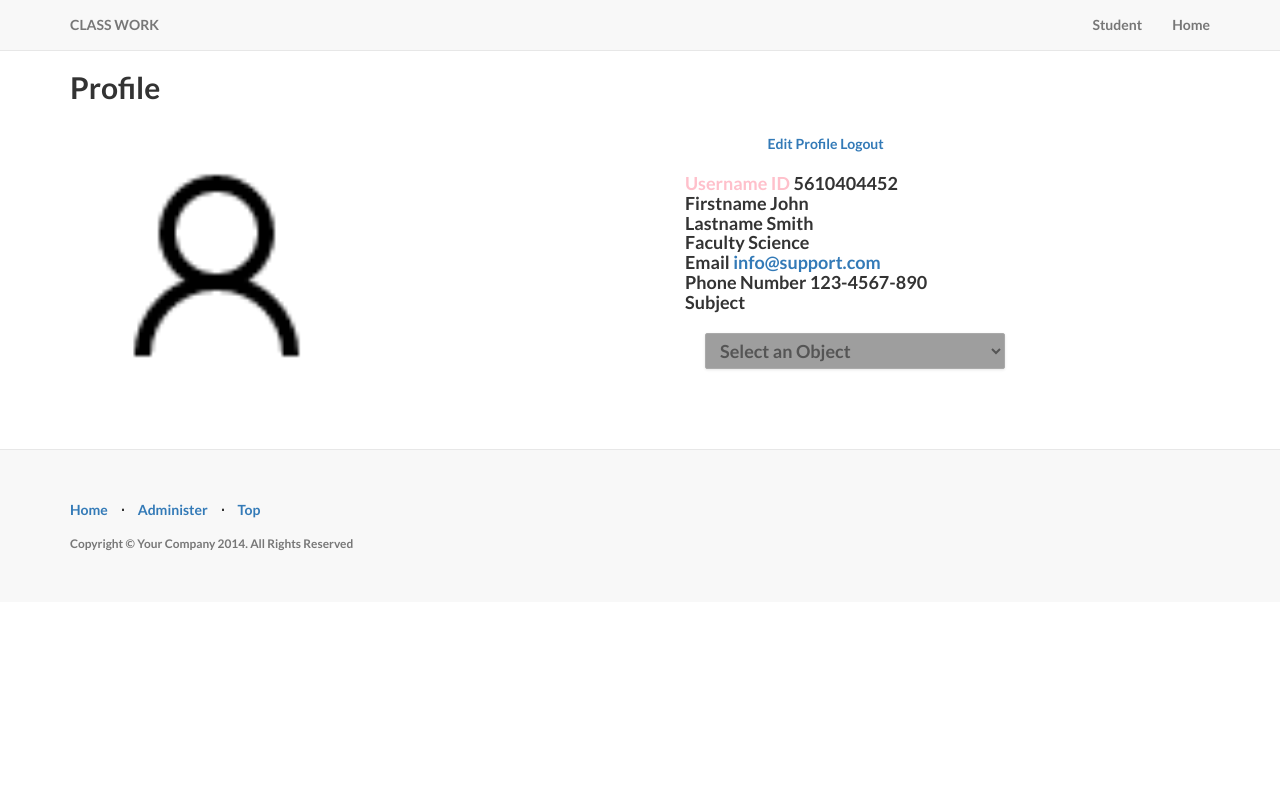
After one commit to eeemptyy/webtechCSSlnw, a PHP site: page /student_profile.php in a window 1280 px wide. The commit adds this page. Run offline with PHP 8.4, Linux system fonts and the light colour scheme; grey boxes are pictures that could not be loaded.

Commit message:
create file home for student, teacher, Complete login script session.

```diff
--- a/login.html
+++ b/login.html
@@ -75,14 +75,14 @@
                 <div class="box-login">
                     <h2 class="myhead">LOGIN</h2>
                     <hr class="intro-divider">
-                    <form class="" action="controller/create_seesion.php" method="GET">
+                    <form id="myForm" class="" action="controller/create_seesion.php" method="POST">
                         <input type="text" name="username" id='username' placeholder="Username" /><br />
                         <input type="password" name="password" id='pass' placeholder="Password" /><br />
                         <input type="text" name="fname" id="fname" hidden>
                         <input type="text" name="lname" id="lname" hidden>
                         <input type="text" name="role_id" id="role_id" hidden>
                         <br /><br />
-                        <input type="submit" class="btn-login" value="LOGIN" onclick="validateLogin();" />
+                        <input type="button" class="btn-login" value="LOGIN" onclick="validateLogin();" />
                     </form>
                 </div>
                 <!-- </div> -->
--- /dev/null
+++ b/student_profile.php
@@ -0,0 +1,180 @@
+<!DOCTYPE html>
+<html lang="en">
+
+<head>
+    <title>Profile</title>
+    <meta charset="utf-8">
+    <meta name="description" content="for login">
+    <meta name="keywords" content="HTML, CSS, JavaScript">
+    <meta name="viewport" content="width=device-width, initial-scale=1">
+    <meta http-equiv="X-UA-Compatible" content="IE=edge">
+    <meta http-equiv="Content-Language" content="th">
+    <meta http-equiv="content-Type" content="text/html; charset=tis-620">
+    <meta http-equiv="content-Type" content="text/html; charset=window-874">
+
+    <!-- Bootstrap Core CSS -->
+    <link href="css/bootstrap.min.css" rel="stylesheet">
+    <!-- Custom CSS -->
+    <link href="css/profile.css" rel="stylesheet" />
+    <link href="css/landing-page.css" rel="stylesheet">
+    <!-- Custom Fonts -->
+    <link href="font-awesome/css/font-awesome.min.css" rel="stylesheet" type="text/css">
+    <link href="https://fonts.googleapis.com/css?family=Lato:300,400,700,300italic,400italic,700italic" rel="stylesheet" type="text/css">
+    <!-- HTML5 Shim and Respond.js IE8 support of HTML5 elements and media queries -->
+    <!-- WARNING: Respond.js doesn't work if you view the page via file:// -->
+    <!--[if lt IE 9]>
+        <script src="https://oss.maxcdn.com/libs/html5shiv/3.7.0/html5shiv.js"></script>
+        <script src="https://oss.maxcdn.com/libs/respond.js/1.4.2/respond.min.js"></script>
+    <![endif]-->
+</head>
+
+<body>
+    <!-- Navigation -->
+    <nav class="navbar navbar-default navbar-fixed-top topnav" role="navigation">
+        <div class="container topnav">
+            <!-- Brand and toggle get grouped for better mobile display -->
+            <div class="navbar-header">
+                <button type="button" class="navbar-toggle" data-toggle="collapse" data-target="#bs-example-navbar-collapse-1">
+                    <span class="sr-only">Toggle navigation</span>
+                    <span class="icon-bar"></span>
+                    <span class="icon-bar"></span>
+                    <span class="icon-bar"></span>
+                </button>
+                <a class="navbar-brand topnav" href="#">CLASS WORK</a>
+            </div>
+            <!-- Collect the nav links, forms, and other content for toggling -->
+            <div class="collapse navbar-collapse" id="bs-example-navbar-collapse-1">
+                <ul class="nav navbar-nav navbar-right">
+                    <li>
+                        <a href="#login">Student</a>
+                    </li>
+                    <li>
+                        <a href="#about">Home</a>
+                    </li>
+                </ul>
+            </div>
+            <!-- /.navbar-collapse -->
+        </div>
+        <!-- /.container -->
+    </nav>
+
+
+    <div class="content-section-b">
+        <div class="container">
+            <h2>Profile</h2>
+            <br />
+
+            <div class="container">
+                <div class="row">
+                    <div class="col-md-5  toppad  pull-right col-md-offset-3 ">
+                        <A href="edit.html">Edit Profile</A>
+
+                        <A href="edit.html">Logout</A>
+                        <br>
+                        <p class=" text-info"></p>
+                    </div>
+
+                    <div class="col-md-3 col-lg-3 " align="center"> <img alt="User Pic" src="img/User.png" class="img-circle img-responsive" p align="left" width="304" height="236"> </div>
+                    <div class="col-xs-12 col-sm-12 col-md-6 col-lg-6 col-xs-offset-0 col-sm-offset-0 col-md-offset-3 col-lg-offset-3 toppad">
+
+
+
+
+                        <!--<div class="col-xs-10 col-sm-10 hidden-md hidden-lg"> <br>
+                  <dl>
+                    <dt>DEPARTMENT:</dt>
+                    <dd>Administrator</dd>
+                    <dt>HIRE DATE</dt>
+                    <dd>11/12/2013</dd>
+                    <dt>DATE OF BIRTH</dt>
+                       <dd>11/12/2013</dd>
+                    <dt>GENDER</dt>
+                    <dd>Male</dd>
+                  </dl>
+                </div>-->
+                        <div class=" col-md-9 col-lg-9 ">
+                            <tbody>
+                                <h4><b class="information-css">Username ID</b> 5610404452<br>
+                                    <tr>
+                                        <td><b>Firstname</b></td>
+                                        <td>John</td> <br>
+                                    </tr>
+                                    <tr>
+                                        <td><b>Lastname</b></td>
+                                        <td>Smith</td> <br>
+                                    </tr>
+
+                                    <tr>
+                                        <td><b>Faculty</b></td>
+                                        <td>Science</td> <br>
+                                    </tr>
+                                    <tr>
+                                        <td><b>Email</b></td>
+                                        <td><a href="mailto:info@support.com">info@support.com</a></td><br>
+                                    </tr>
+                                    <tr>
+                                        <td><b>Phone Number</b></td>
+                                        <td>123-4567-890</td> <br>
+                                    </tr>
+                                    <tr>
+                                        <td><b>Subject</b></td>
+                                        <td>
+                                            <select id="soflow">
+  <!-- This method is nice because it doesn't require extra div tags, but it also doesn't retain the style across all browsers. -->
+                             <option>Select an Object</option>
+                             <option>Computer</option>
+                           </select></td>
+                                </h4>
+                                </tr>
+                            </tbody>
+                            </table>
+                        </div>
+                    </div>
+                </div>
+
+
+
+            </div>
+
+
+        </div>
+        </<div>
+
+    </div>
+
+
+    <footer>
+        <div class="container">
+            <div class="row">
+                <div class="col-lg-12">
+                    <ul class="list-inline">
+                        <li>
+                            <a href="#">Home</a>
+                        </li>
+                        <li class="footer-menu-divider">&sdot;</li>
+                        <li>
+                            <a href="#login">Administer</a>
+                        </li>
+                        <li class="footer-menu-divider">&sdot;</li>
+                        <li>
+                            <a href="#about">Top</a>
+                        </li>
+                    </ul>
+                    <p class="copyright text-muted small">Copyright &copy; Your Company 2014. All Rights Reserved</p>
+                </div>
+            </div>
+        </div>
+    </footer>
+
+
+
+
+    <!-- jQuery -->
+    <script src="js/jquery.js"></script>
+
+    <!-- Bootstrap Core JavaScript -->
+    <script src="js/bootstrap.min.js"></script>
+
+</body>
+
+</html>
```
Also changed, not shown: controller/create_seesion.php (+6 -6 lines), css/login.css (+12 -12 lines), js/loginPageSrcipt_empty.js (+7 -6 lines), teacher_profile.php (renamed from profile.html, +8 -8 lines).
